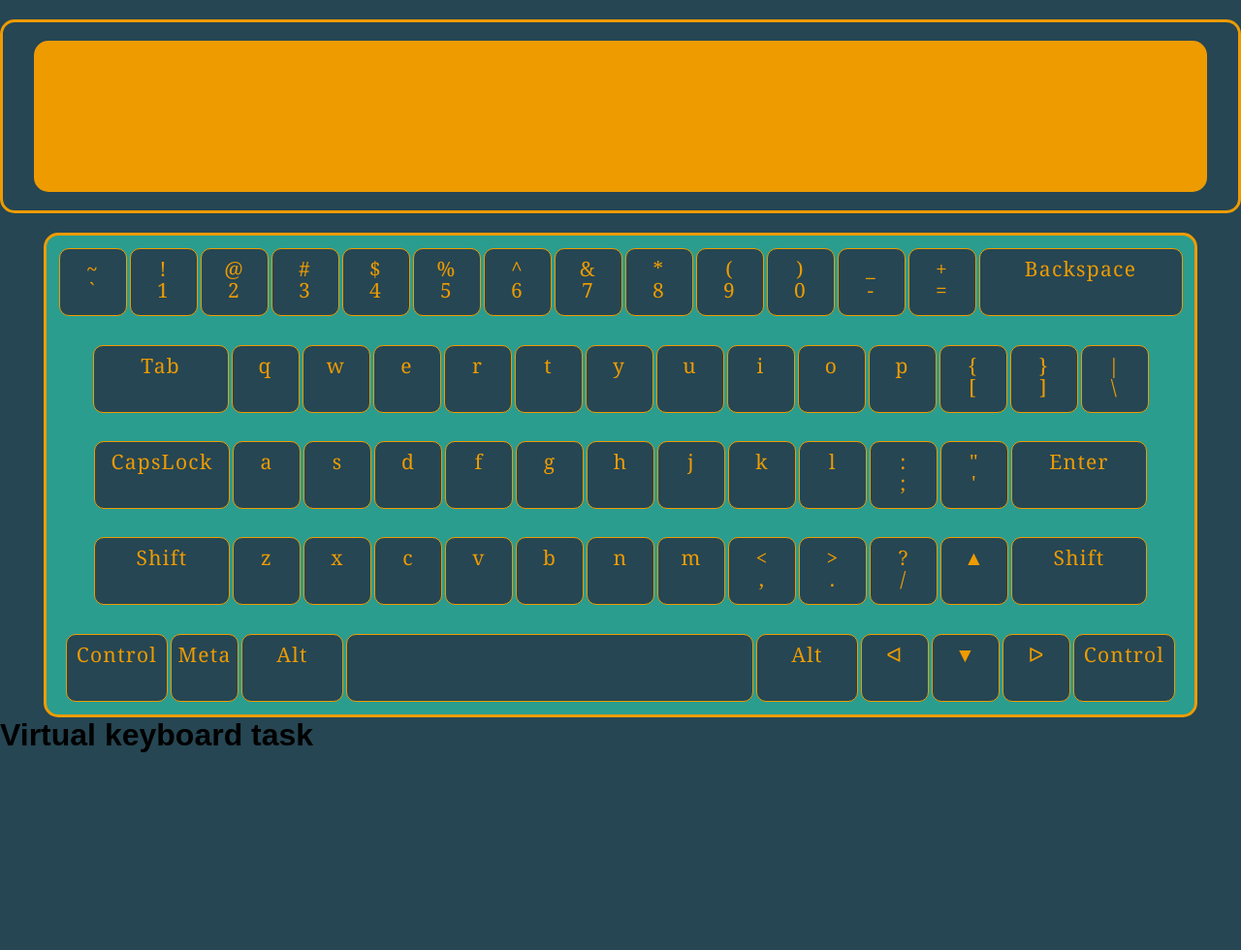
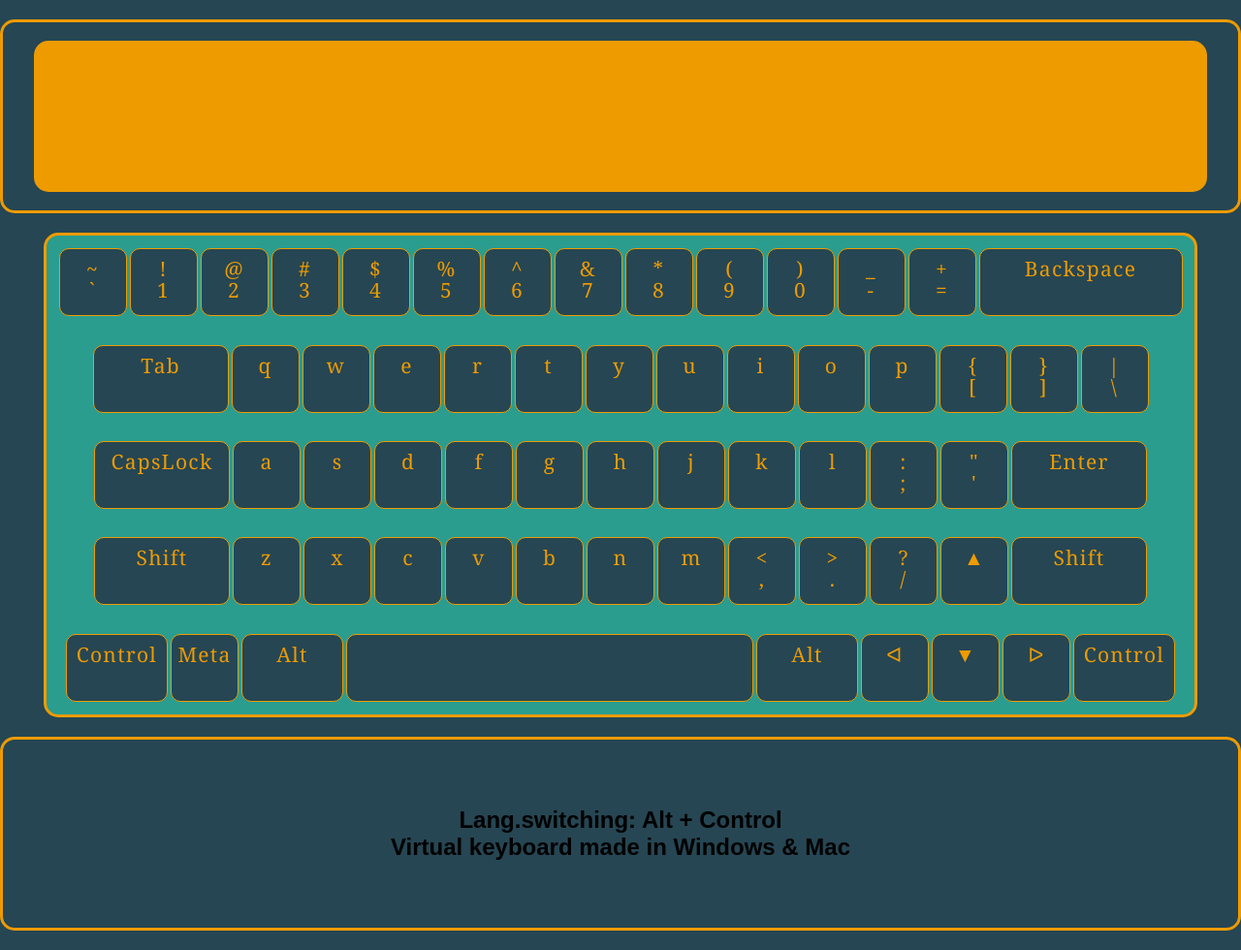
Before and after one commit to dsh91698/v-kb, a website with bundled scripts: page index.html in a window 1280 px wide. Shown: the whole page at 97% size. Before the commit the page ends 800 px from the top, so only its background shows below. Built offline with nearby package versions, Linux system fonts and the light colour scheme.

Commit message:
fix: ru/en create using reload page

```diff
--- a/script.js
+++ b/script.js
@@ -42,7 +42,7 @@ let header = createNewElement('header', 'header', '');
 let textArea = createNewElement('div', 'textarea', ''); // place for text
 header.append(textArea);
 document.body.prepend(header);
-
+//let keyboard;
 function createKeyboard(isRussian) { // keyboard create
     //let lang = (isRussian ? 'ru' : 'en');
     let lang;
@@ -60,31 +60,23 @@ function createKeyboard(isRussian) { // keyboard create
         button.dataset.shift = keysAll[lang][key].onShift; // set dataset attribute - shift - when Shift-key pressed
         keyboardContainer.append(button);
     });
-
-    // Object.keys(keysAll.en).forEach(key => {
-    //     console.log(key);
-    //     console.log(keysAll.en[key].className, keysAll.en[key].key);
-    // });
-
-    // let a = createSingleKey();
-    // keyboardContainer.append(a);
     document.body.append(keyboard);
 
-    let headerText = createNewElement('h1', 'header-text', 'Virtual keyboard task'); // header on top
-    document.body.append(headerText);
+    let message = createNewElement('div', 'message', '');
+    let messageText = createNewElement('h2', 'header-text', 'Lang.switching: Alt + Control'); // message
+    let messageTextSub = createNewElement('h2', 'header-text', 'Virtual keyboard made in Windows & Mac'); // message
+    message.append(messageText);
+    message.append(messageTextSub);
+    document.body.append(message);
 
 }
 
+// function getLanguageForKeyboard() {
+//     //get langv from localStorage
+//     localStorage.isRussian ? isRussian = (localStorage.isRussian === 'true') : isRussian = false;
+//     //createKeyboard(isRussian);
+// }
 
-
-//createKeyboard('ru');
-//TODO: save and restore from localStorage needs to be added
-
-function getLanguageForKeyboard() {
-    //get langv from localStorage
-    localStorage.isRussian ? isRussian = (localStorage.isRussian === 'true') : isRussian = false;
-    //createKeyboard(isRussian);
-}
 function setLanguageToLocalStorage() {
     localStorage.isRussian = isRussian;
 }
@@ -99,7 +91,10 @@ document.addEventListener('keydown', (event) => {
         //event.stopPropagation();
         isRussian = !isRussian;
         setLanguageToLocalStorage();
+        //let keyboard = document.querySelector('.keyboard');
         //createKeyboard(isRussian);
+        //document.body.remove(keyboard);
+        document.location.reload();
     }
 });
 
--- a/style.scss
+++ b/style.scss
@@ -109,6 +109,22 @@ body {
     margin: 20px auto;
 }
 
+.message {
+    display: flex;
+    flex-direction: column;
+    //background-color: red;
+    padding: 0 20px;
+    text-align: center;
+    justify-content: center;
+    align-items: center;
+    height: 200px;
+    max-width: 1280px;
+    border-radius: $border-radius;
+    border: solid $size-border-main $color-border;
+    margin: 20px auto;
+}
+
+
 .header-text {
     margin: 0;
     padding: 0;
```
Also changed, not shown: style.css, 1 other file.
